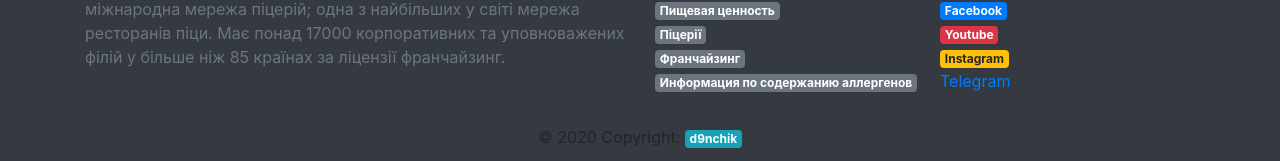
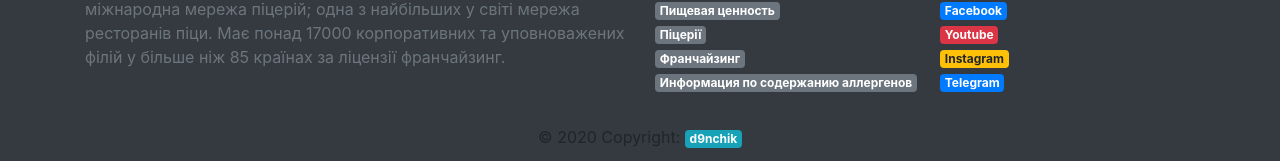
Before and after one commit to d9nchik/hotPizza, a plain HTML site: page index.html in a window 1280 px wide. Shown: the part 221-382 px from the top of the page. Drawn offline with nearby package versions, Linux system fonts and the light colour scheme; no server answers.

Commit message:
Bug in styles fixed

```diff
--- a/index.html
+++ b/index.html
@@ -148,7 +148,7 @@
                         <a class="badge badge-warning" href="#">Instagram</a>
                     </li>
                     <li>
-                        <a class="https://t.me/hotpizabot" href="#">Telegram</a>
+                        <a class="badge badge-primary" href="https://t.me/hotpizabot#">Telegram</a>
                     </li>
                 </ul>
 
```
